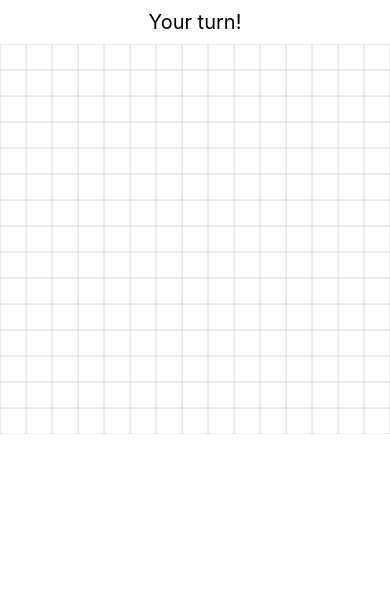
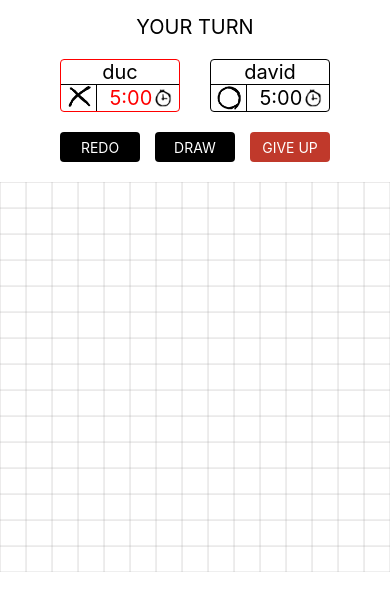
Before and after one commit to DucAnhPhi/omok, a React Native app: screen / in a window 390 px wide. Shown: the top 610 px of the page. Built offline with nearby package versions, Linux system fonts and the light colour scheme.

Commit message:
feat(app): add ui

```diff
--- a/src/App.tsx
+++ b/src/App.tsx
@@ -10,6 +10,7 @@ import {
 import ImageTile from "./assets/tile.png";
 import ImageCircle from "./assets/circle.png";
 import ImageCross from "./assets/cross.png";
+import ImageTime from "./assets/time.png";
 
 const screenWidth = Dimensions.get("window").width;
 const tileSize = screenWidth / 15;
@@ -17,7 +18,56 @@ export default class App extends Component {
   render() {
     return (
       <View style={styles.container}>
-        <Text style={styles.welcome}>Your turn!</Text>
+        <Text style={styles.notification}>YOUR TURN</Text>
+        <View style={styles.players}>
+          <View style={[styles.playerCard, { borderColor: "red" }]}>
+            <View style={styles.playerHeader}>
+              <Text style={styles.playerName}>duc</Text>
+            </View>
+            <View style={styles.playerStats}>
+              <View style={styles.playerType}>
+                <Image
+                  source={ImageCross}
+                  style={{ width: tileSize, height: tileSize }}
+                />
+              </View>
+              <View style={styles.playerTime}>
+                <Text style={{ color: "red", fontSize: 20 }}> 5:00</Text>
+                <Image source={ImageTime} style={{ width: 20, height: 20 }} />
+              </View>
+            </View>
+          </View>
+          <View style={styles.playerCard}>
+            <View style={styles.playerHeader}>
+              <Text style={styles.playerName}>david</Text>
+            </View>
+            <View style={styles.playerStats}>
+              <View style={styles.playerType}>
+                <Image
+                  source={ImageCircle}
+                  style={{ width: tileSize, height: tileSize }}
+                />
+              </View>
+              <View style={styles.playerTime}>
+                <Text style={{ color: "black", fontSize: 20 }}> 5:00</Text>
+                <Image source={ImageTime} style={{ width: 20, height: 20 }} />
+              </View>
+            </View>
+          </View>
+        </View>
+        <View style={styles.actionButtons}>
+          <TouchableOpacity style={styles.button}>
+            <Text style={styles.buttonLabel}>REDO</Text>
+          </TouchableOpacity>
+          <TouchableOpacity style={styles.button}>
+            <Text style={styles.buttonLabel}>DRAW</Text>
+          </TouchableOpacity>
+          <TouchableOpacity
+            style={[styles.button, { backgroundColor: "#c0392b" }]}
+          >
+            <Text style={styles.buttonLabel}>GIVE UP</Text>
+          </TouchableOpacity>
+        </View>
         <View style={styles.board}>
           {[...Array(15)].map((v, i) => (
             <View style={styles.row} key={i}>
@@ -63,23 +113,58 @@ export default class App extends Component {
 
 const styles = StyleSheet.create({
   container: {
+    backgroundColor: "white",
     alignItems: "center",
-    backgroundColor: "white",
-    flex: 1,
-    justifyContent: "center"
+    flex: 1
   },
-  welcome: {
+  notification: {
+    marginTop: 15,
     fontSize: 20,
     textAlign: "center",
-    margin: 10
+    color: "black"
   },
-  instructions: {
-    textAlign: "center",
-    color: "#333333",
-    marginBottom: 5
+  players: {
+    marginTop: 20,
+    flexDirection: "row",
+    width: 270,
+    justifyContent: "space-between"
+  },
+  playerCard: {
+    borderWidth: 1,
+    width: 120,
+    borderRadius: 4,
+    borderColor: "black"
+  },
+  playerHeader: {
+    height: 25,
+    flexDirection: "row",
+    alignItems: "center",
+    justifyContent: "center",
+    borderBottomWidth: 1,
+    borderColor: "black"
+  },
+  playerName: {
+    fontSize: 20,
+    color: "black"
+  },
+  playerStats: {
+    flexDirection: "row"
+  },
+  playerType: {
+    flex: 0.3,
+    alignItems: "center",
+    justifyContent: "center",
+    borderRightWidth: 1
+  },
+  playerTime: {
+    flex: 0.7,
+    alignItems: "center",
+    justifyContent: "center",
+    flexDirection: "row"
   },
   board: {
-    flex: 1
+    flex: 1,
+    marginTop: 20
   },
   row: {
     flexDirection: "row"
@@ -87,5 +172,22 @@ const styles = StyleSheet.create({
   field: {
     height: tileSize,
     width: tileSize
+  },
+  actionButtons: {
+    marginTop: 20,
+    flexDirection: "row",
+    width: 270,
+    justifyContent: "space-between"
+  },
+  button: {
+    borderRadius: 4,
+    width: 80,
+    height: 30,
+    alignItems: "center",
+    justifyContent: "center",
+    backgroundColor: "black"
+  },
+  buttonLabel: {
+    color: "white"
   }
 });
```
Also changed, not shown: src/assets/time.png (added).
